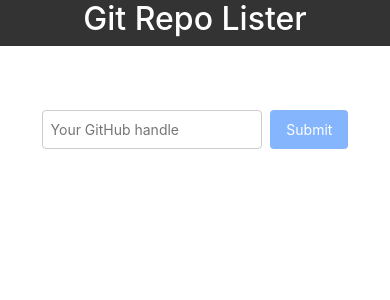
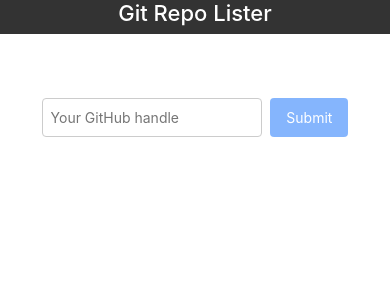
Before and after one commit to madhavms/git-repo-lister, a React (Create React App) app: page / in a window 390 px wide. Shown: the top 300 px of the page. Built offline with nearby package versions, Linux system fonts and the light colour scheme; the HTML template or start-up script is replaced by a standard one.

Commit message:
Responsive Title

```diff
--- a/src/App.css
+++ b/src/App.css
@@ -125,6 +125,10 @@
     width: 30ch;
   }
 
+  .navbar-title {
+    font-size: 26px;
+  }
+
   .form-button {
     font-size: 16px;
   }
@@ -137,6 +141,10 @@
     width: 25ch;
   }
 
+  .navbar-title {
+    font-size: 22px;
+  }
+
   .form-button {
     font-size: 14px;
   }
@@ -146,6 +154,10 @@
   .form-input {
     font-size: 12px;
     width: 20ch;
+  }
+
+  .navbar-title {
+    font-size: 18px;
   }
 
   .form-button {
```
